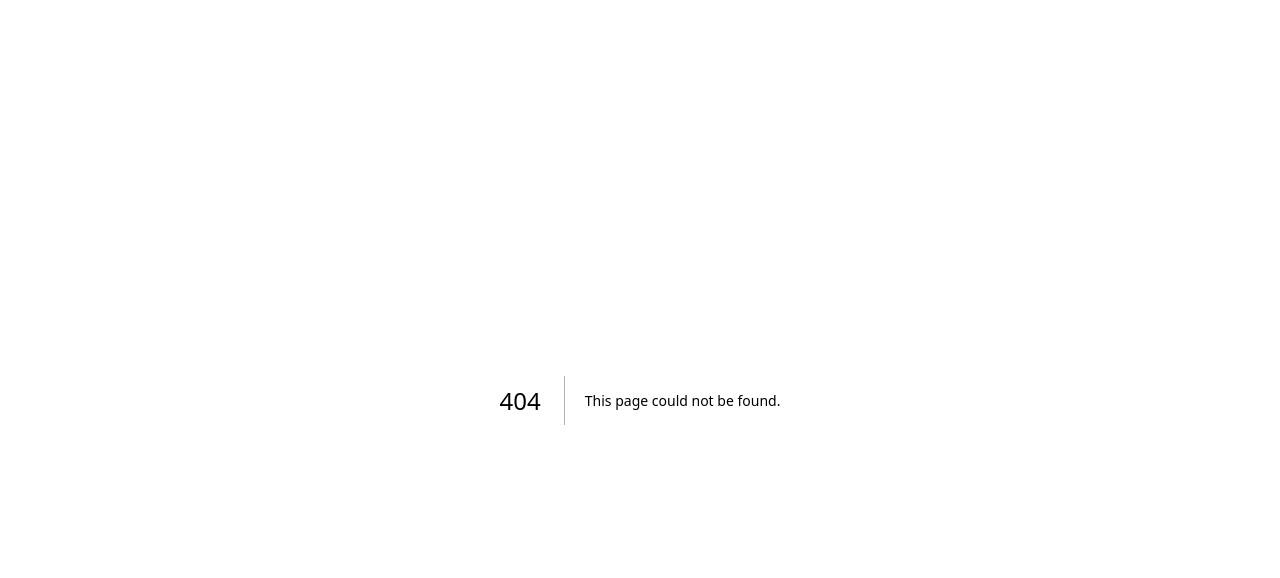
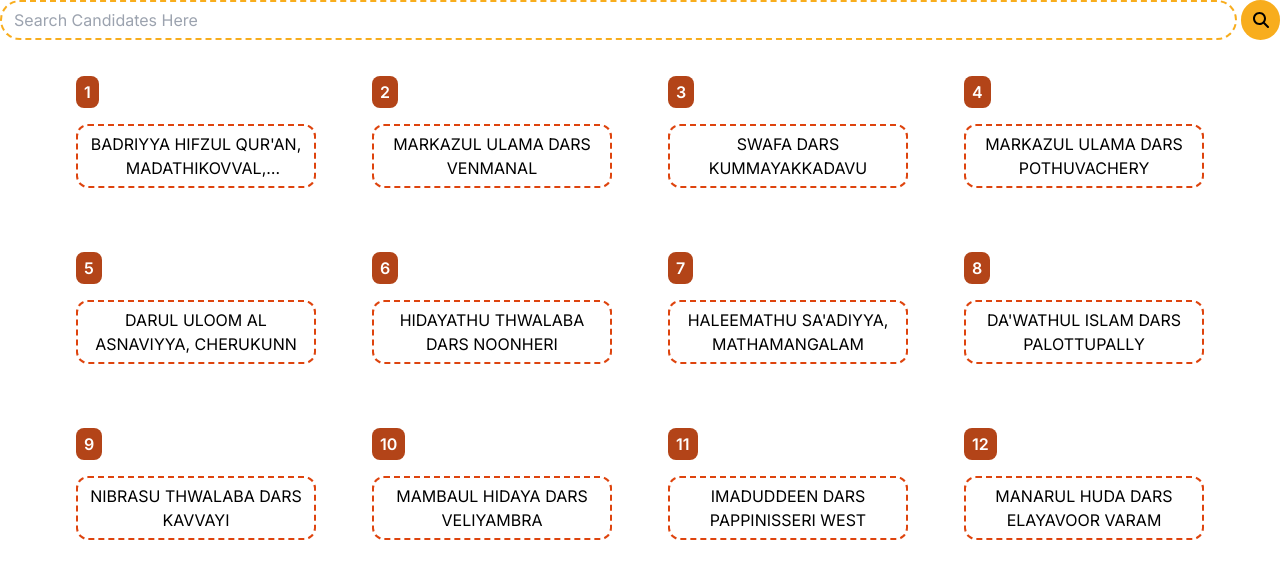
Before and after one commit to shafeeqn/JJFGRANDFINALE, a Next.js app: page /institutions in a window 1280 px wide. Before the commit this address had no page. Shown: the top 578 px of the page. Built offline with nearby package versions, Linux system fonts and the light colour scheme.

Commit message:
Add search functionality and display institutions

```diff
--- /dev/null
+++ b/src/app/institutions/page.tsx
@@ -0,0 +1,26 @@
+import Institution from "@/components/institutions/Institution";
+import institutionsData from "@/data/institutions.json";
+
+const page = ({ params, searchParams }: any) => {
+  const search = searchParams?.search || "";
+  return (
+    <div>
+      <Institution
+        institutions={
+          institutionsData
+            .filter(
+              (instn) =>
+                instn.code
+                  .toString()
+                  .toLowerCase()
+                  .includes(search.toLowerCase()) ||
+                instn.name.toLowerCase().includes(search.toLowerCase())
+            )
+            .slice(0, 12) as any
+        }
+      />
+    </div>
+  );
+};
+
+export default page;
--- a/src/components/institutions/Institution.tsx
+++ b/src/components/institutions/Institution.tsx
@@ -1,33 +1,79 @@
-import React from 'react'
+"use client";
+import { useRouter } from "next/navigation";
+import React, { useState } from "react";
+
+function debounce<T extends unknown[]>(
+  func: (...args: T) => void,
+  delay: number
+): (...args: T) => void {
+  let timer: ReturnType<typeof setTimeout>;
+  return function (this: any, ...args: T) {
+    clearTimeout(timer);
+    timer = setTimeout(() => func.apply(this, args), delay);
+  };
+}
 
 interface Props {
-    institutions :  {
-        code : number
-        name : string
-        isStage : number
-        cat:string
-        isGrp : number
-        publish : number
-        ctp : number
-    }[]
+  institutions: {
+    code: number;
+    name: string;
+    isStage: number;
+    cat: string;
+    isGrp: number;
+    publish: number;
+    ctp: number;
+  }[];
 }
 
-const Institution = (props:Props) => {
+const Institution = (props: Props) => {
+  const [searchTerm, setSearchTerm] = useState("a");
+  const router = useRouter();
+  const delayedSearch = debounce((term: string) => {
+    router.push(`/institutions?search=${term}`);
+  }, 1000);
   return (
     <div>
-        Institution
+      <label className="flex gap-1 justify-center cursor-pointer w-full">
+        <input
+          type="text"
+          className="rounded-full px-3 h-10
+               border-yellow border-dashed border-2 w-full"
+          placeholder="Search Candidates Here"
+          onChange={(e) => delayedSearch(e.target.value)}
+          required
+        />
+        <div className="bg-yellow rounded-full w-10 h-10">
+          <svg
+            xmlns="http://www.w3.org/2000/svg"
+            height="16"
+            className="m-auto mt-3 "
+            width="16"
+            viewBox="0 0 512 512"
+          >
+            <path d="M416 208c0 45.9-14.9 88.3-40 122.7L502.6 457.4c12.5 12.5 12.5 32.8 0 45.3s-32.8 12.5-45.3 0L330.7 376c-34.4 25.2-76.8 40-122.7 40C93.1 416 0 322.9 0 208S93.1 0 208 0S416 93.1 416 208zM208 352a144 144 0 1 0 0-288 144 144 0 1 0 0 288z" />
+          </svg>
+        </div>
+      </label>
+      <div className="flex flex-wrap gap-2 justify-center mt-3">
+        {props.institutions.map((instn, index) => (
+          // <div className='p-2 '>
+          //     {c.name}
+          // </div >
+          <div
+            className="w-72 bg-secondary p-6 rounded-xl flex flex-col gap-2 items-start "
+            key={index}
+          >
+            <h1 className="px-2 py-1 bg-brown inline rounded-lg text-white font-semibold">
+              {instn.code}
+            </h1>
+            <div className="line-clamp-2 border-2 h-16 p-3 my-2 border-primary flex cursor-pointer items-center justify-center rounded-xl border-dashed w-full">
+              <p className="line-clamp-2 text-center">{instn.name}</p>
+            </div>
+          </div>
+        ))}
+      </div>
+    </div>
+  );
+};
 
-        {
-            props.institutions.map((c)=>
-                <>
-                    {c.name}
-                </>
-            )
-        }
-
-    </div>
-  )
-}
-
-
-export default Institution
+export default Institution;
```
